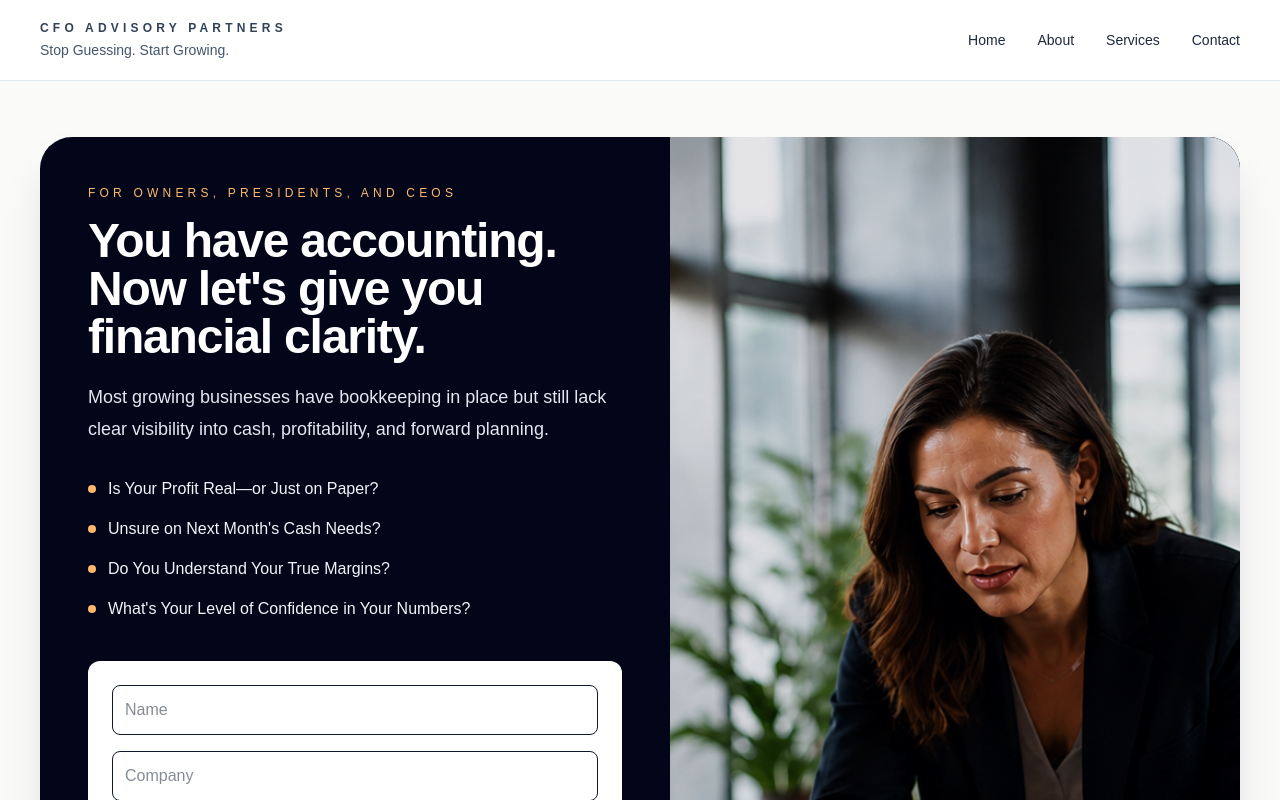
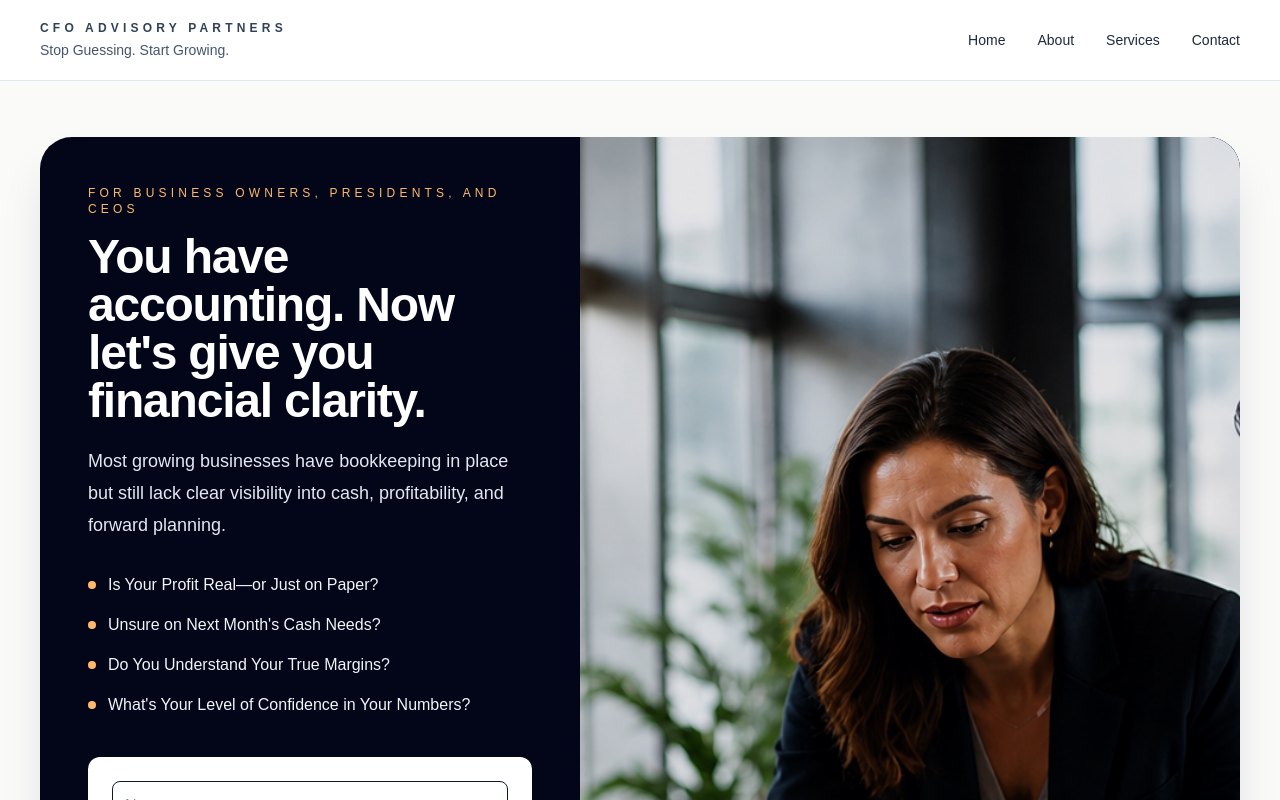
Before and after one commit to cfoadvisorypartners/cfo-advisory-partners-site, a Next.js app: page /lead in a window 1280 px wide. Shown: the top 800 px of the page. Built offline with nearby package versions, Linux system fonts and the light colour scheme.

Commit message:
Improve lead page image sizing and layout

```diff
--- a/src/app/lead/page.tsx
+++ b/src/app/lead/page.tsx
@@ -60,11 +60,11 @@ export default function LeadPage() {
       </header>
 
       <main className="mx-auto max-w-7xl px-6 py-14 lg:px-10">
-        <div className="grid overflow-hidden rounded-[2rem] bg-slate-950 shadow-2xl shadow-slate-900/15 lg:grid-cols-[1.05fr_0.95fr]">
+        <div className="grid overflow-hidden rounded-[2rem] bg-slate-950 shadow-2xl shadow-slate-900/15 lg:grid-cols-[0.9fr_1.1fr]">
           {/* Left side: wording + form */}
           <div className="p-8 text-white lg:p-12">
             <div className="text-xs uppercase tracking-[0.35em] text-orange-300">
-              For owners, presidents, and CEOs
+              For business owners, presidents, and CEOs
             </div>
 
             <h1 className="mt-4 max-w-2xl text-4xl font-semibold tracking-tight sm:text-5xl">
@@ -91,13 +91,13 @@ export default function LeadPage() {
           </div>
 
           {/* Right side: rotating images only */}
-          <div className="relative min-h-[520px] overflow-hidden bg-slate-900 lg:min-h-[760px]">
+          <div className="relative min-h-[600px] overflow-hidden bg-slate-900 lg:min-h-[900px]">
             {leadImages.map((image, index) => (
               <img
                 key={image}
                 src={image}
                 alt="Business owner supported by CFO Advisory Partners"
-                className={`absolute inset-0 h-full w-full object-cover transition-opacity duration-1000 ${
+                className={`absolute inset-0 h-full w-full object-cover object-center transition-opacity duration-1000 ${
                   index === activeImageIndex ? "opacity-100" : "opacity-0"
                 }`}
               />
```
